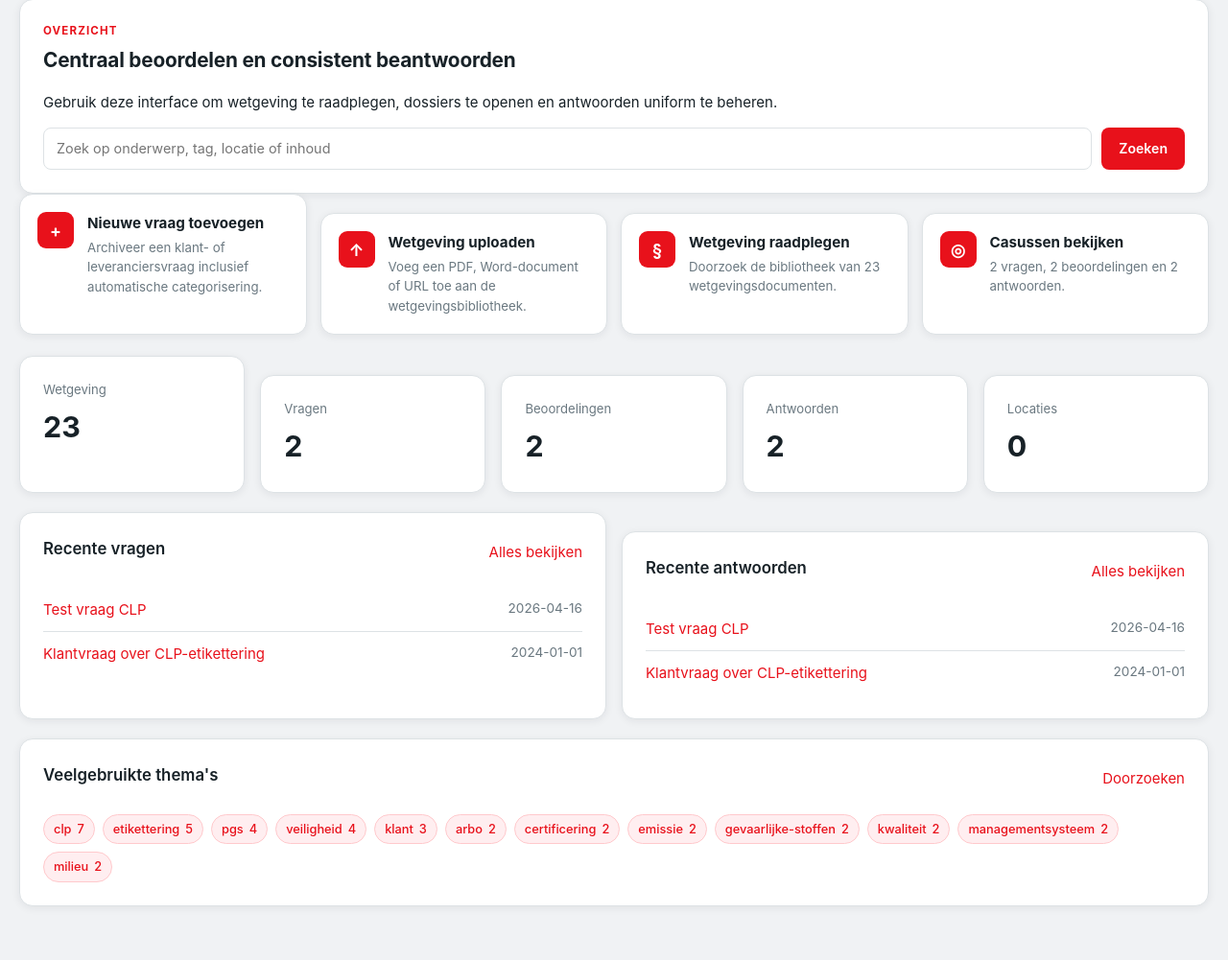
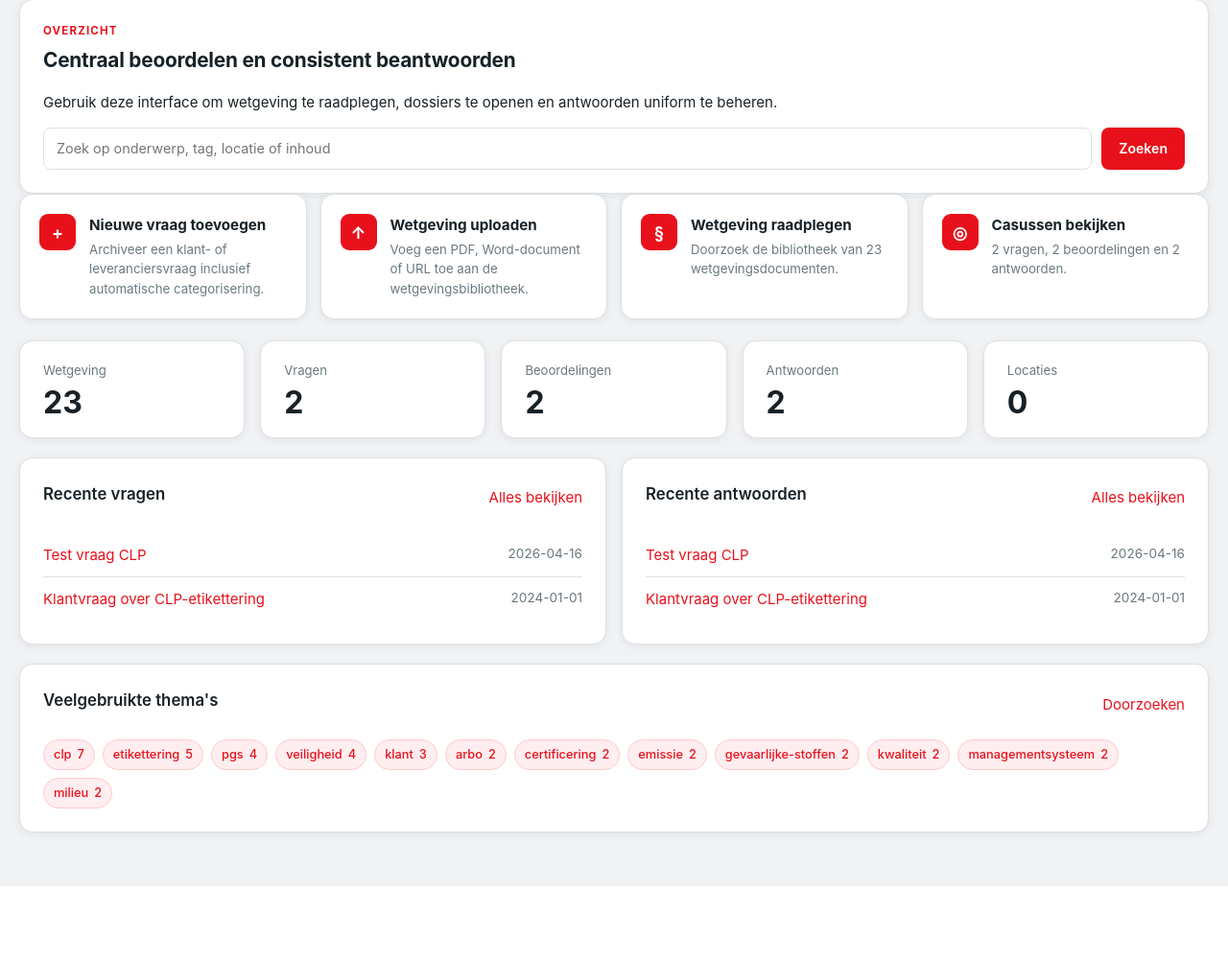
Before and after one commit to Mobacc-AI-Team/stinoil-esg, a Flask app: page / in a window 1280 px wide. Shown: the part 241-1242 px from the top of the page at 96% size. After the commit the page ends 1165 px from the top, so only its background shows below. Run offline with Flask 3, Linux system fonts and the light colour scheme; some libraries are stand-ins or nearby versions.

Commit message:
Fix kaartproporties dashboard: margin-top in grid + gelijke hoogte
- .card + .card margin-top geneutraliseerd binnen grid-contexten
- .action-card align-self: stretch voor gelijke hoogte per rij
- .stat cards vaste padding + flex-column layout

Co-Authored-By: Claude Sonnet 4.6 <noreply@anthropic.com>

```diff
--- a/webapp/static/style.css
+++ b/webapp/static/style.css
@@ -138,7 +138,12 @@ a:hover { color: var(--brand-hover); text-decoration: underline; }
   box-shadow: var(--shadow-sm);
   padding: 24px;
 }
+/* margin alleen buiten grid/flex contexten */
 .card + .card { margin-top: 20px; }
+.stats-grid .card + .card,
+.action-cards .card + .card,
+.two-col .card + .card,
+.cards-grid .card + .card { margin-top: 0; }
 
 .subtle-card {
   background: var(--surface-soft);
@@ -198,8 +203,9 @@ h3 { margin: 0 0 8px; font-size: 1.05rem; font-weight: 600; }
 .detail-layout { display: grid; grid-template-columns: 300px 1fr; gap: 20px; align-items: start; }
 
 /* ── Stats ── */
-.stat span    { display: block; color: var(--muted); font-size: .82rem; margin-bottom: 6px; }
-.stat strong  { font-size: 1.9rem; font-weight: 700; }
+.stat         { display: flex; flex-direction: column; justify-content: space-between; padding: 20px 24px; }
+.stat span    { display: block; color: var(--muted); font-size: .82rem; margin-bottom: 8px; }
+.stat strong  { font-size: 2rem; font-weight: 700; line-height: 1; }
 
 /* ── Action cards (dashboard) ── */
 .action-cards {
@@ -212,10 +218,12 @@ h3 { margin: 0 0 8px; font-size: 1.05rem; font-weight: 600; }
   display: flex;
   align-items: flex-start;
   gap: 14px;
-  padding: 18px;
+  padding: 20px;
   color: var(--ink);
   border-radius: var(--radius);
   transition: box-shadow .15s, transform .15s;
+  /* gelijke hoogte binnen de gridrij */
+  align-self: stretch;
 }
 .action-card:hover {
   transform: translateY(-2px);
```
